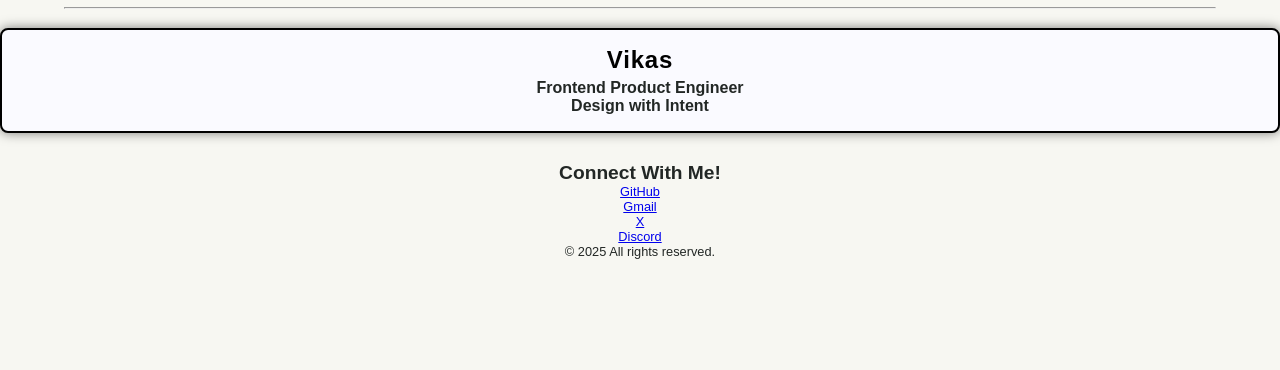
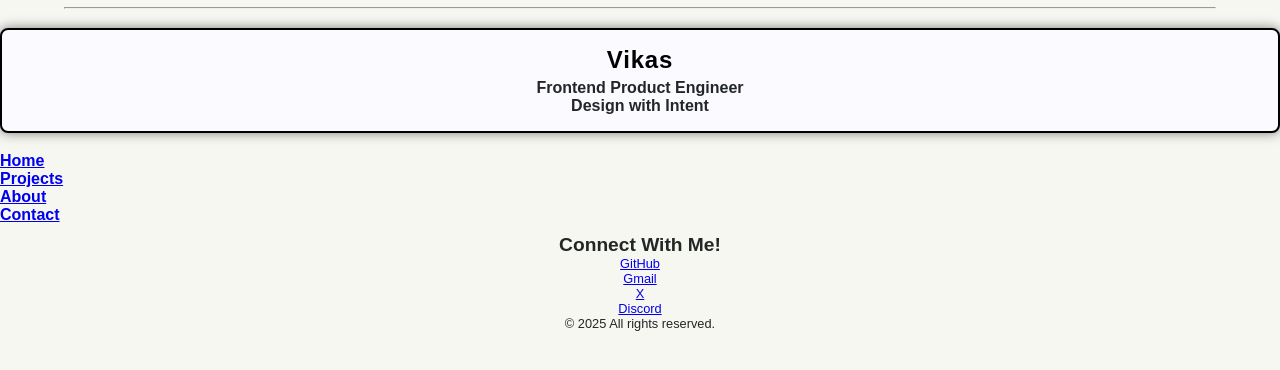
Before and after one commit to vkyui/PRO-UIX, a plain HTML site: page index.html in a window 1280 px wide. Shown: the part 70-440 px from the top of the page. Drawn offline with Linux system fonts and the light colour scheme.

Commit message:
feat: added navbar

```diff
--- a/index.html
+++ b/index.html
@@ -22,6 +22,14 @@
             <p>Frontend Product Engineer<br>Design with Intent</p>
         </div>
 
+        <div class="navbar">
+            <ul>
+                <li><a href="#home">Home</a></li>
+                <li><a href="#projects">Projects</a></li>
+                <li><a href="#about">About</a></li>
+                <li><a href="#contact">Contact</a></li>
+            </ul>
+        </div>
     </main>
 
     <footer>
```
